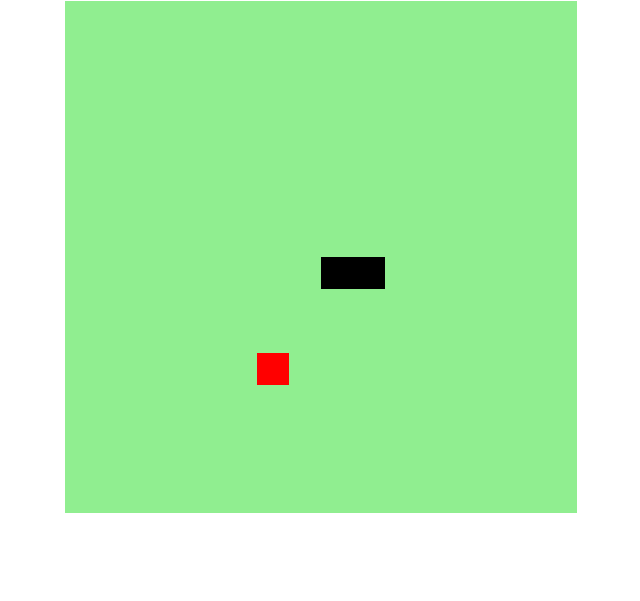
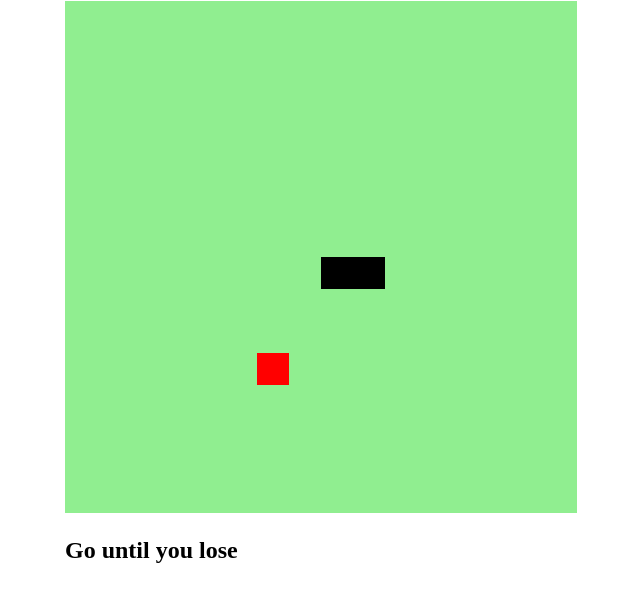
Before and after one commit to damiao-santos/snake, a plain HTML site: page index.html in a window 1280 px wide. Shown: the part 79-680 px from the top of the page, without its empty margins (383-1023 px from the left). Drawn offline with Linux system fonts and the light colour scheme.

Commit message:
inserção h2

```diff
--- a/index.html
+++ b/index.html
@@ -10,5 +10,6 @@
 <body>
     <h1>The Snake Game!</h1>
     <canvas id="snake" width="512" height="512"></canvas>
+    <h2>Go until you lose</h2>
 </body>
 </html>
```
